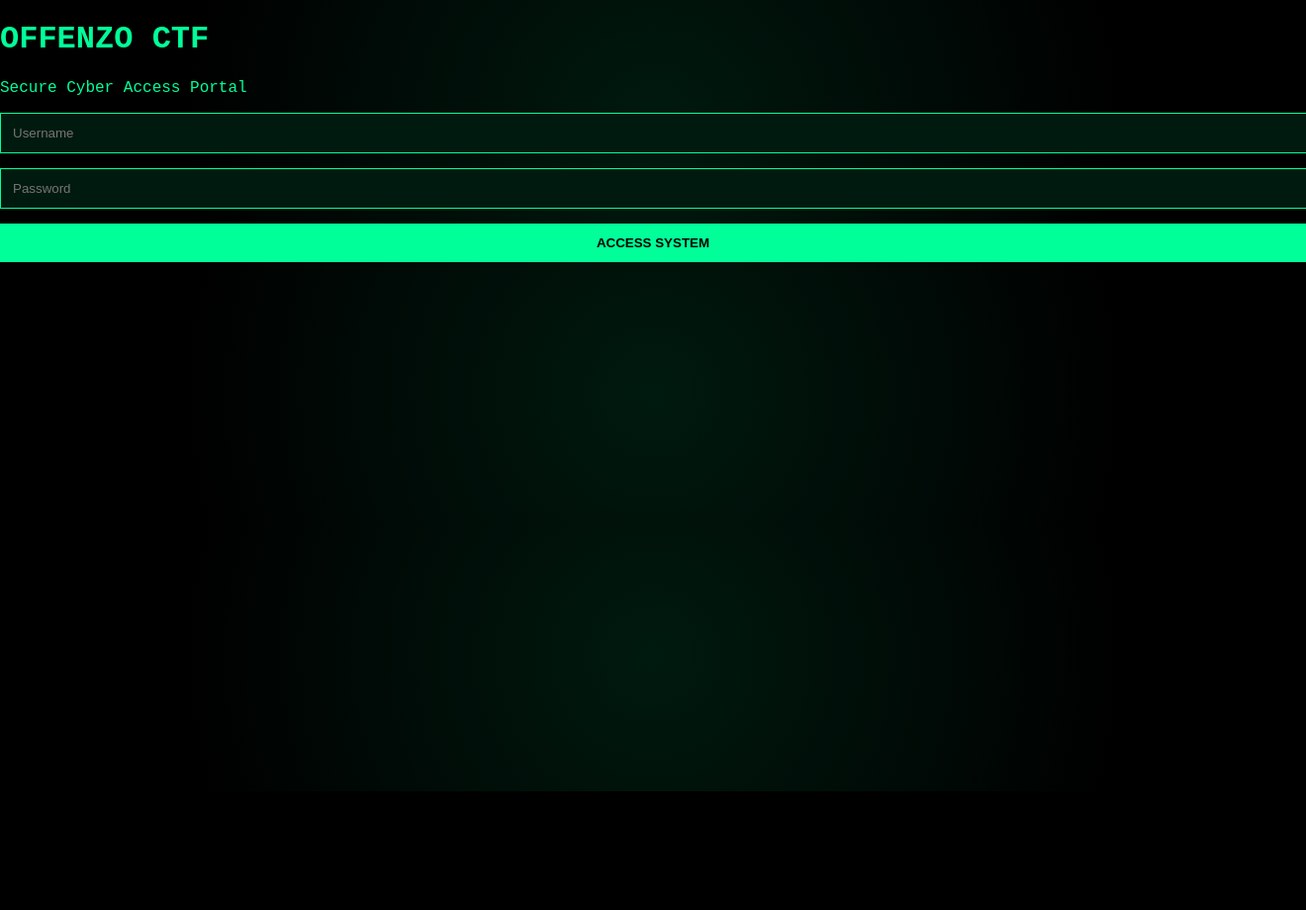
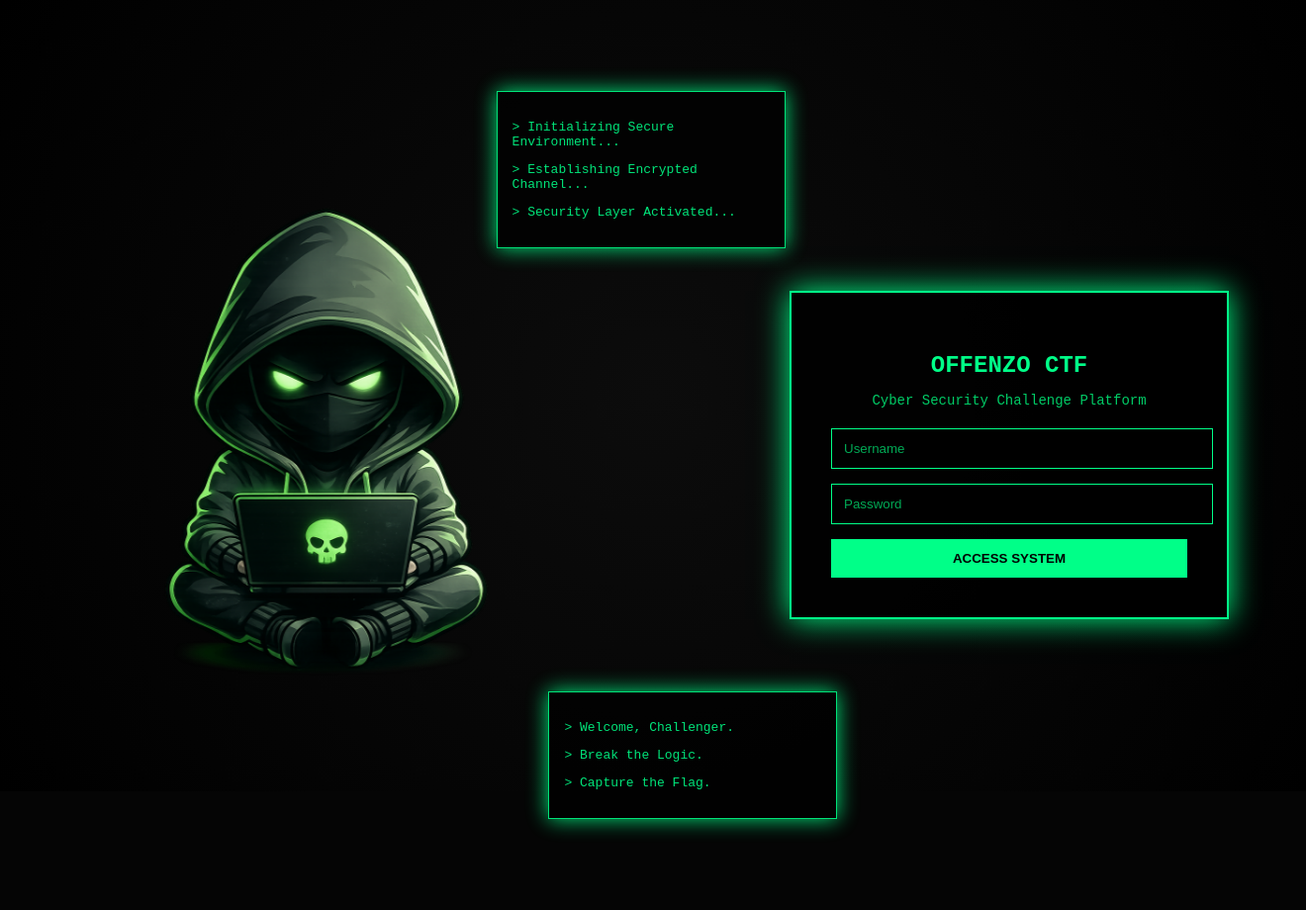
Before and after one commit to pavanmayamandiram-dotcom/ctf-web-challenge, a Flask app: template templates/login.html in a window 1320 px wide; the page is wider, and only the part inside the window is pictured. Shown: that part at 99% size. Before the commit the page ends 800 px from the top of that part, so only its background shows below. Run offline with Flask 3, Linux system fonts and the light colour scheme; the template is opened without the code that fills it, so the values that code supplies are empty.

Commit message:
Cinema design update

```diff
--- a/static/css/style.css
+++ b/static/css/style.css
@@ -1,91 +1,100 @@
+/* Reset */
 body {
     margin: 0;
+    padding: 0;
     font-family: 'Courier New', monospace;
-    background: radial-gradient(circle at center, #001a0f 0%, #000000 70%);
-    color: #00ff99;
+    background: #050505;
     overflow: hidden;
+    color: #00ff88;
 }
 
-/* Matrix canvas */
-canvas {
+/* Dark cinematic background */
+.bg-layer {
     position: fixed;
-    top: 0;
-    left: 0;
-    z-index: -1;
+    width: 100%;
+    height: 100%;
+    background: radial-gradient(circle at center, #0c0c0c 0%, #000000 100%);
+    z-index: -2;
 }
 
-/* Main layout */
-.main-container {
+/* Layout */
+.layout {
     display: flex;
     height: 100vh;
     align-items: center;
     justify-content: space-between;
-    padding: 0 8%;
+    padding: 60px;
+    position: relative;
 }
 
 /* LEFT SIDE */
-.left-section {
-    position: relative;
-}
-
-.hacker-img {
-    width: 420px;
-    opacity: 0.95;
-    filter: drop-shadow(0 0 20px #00ff88);
-}
-
-/* Speech bubble */
-.speech {
-    position: absolute;
-    top: 70px;
-    left: 260px;
-    background: rgba(0, 20, 10, 0.9);
-    border: 1px solid #00ff99;
-    padding: 15px;
-    border-radius: 10px;
-    font-size: 14px;
-    box-shadow: 0 0 15px #00ff88;
-}
-
-/* RIGHT SIDE */
-.right-section {
+.left-side {
+    width: 45%;
     display: flex;
     justify-content: center;
 }
 
+.hacker-image {
+    width: 90%;
+    max-height: 90vh;
+    object-fit: contain;
+    animation: float 6s ease-in-out infinite;
+}
+
+/* Floating animation */
+@keyframes float {
+    0% { transform: translateY(0px); }
+    50% { transform: translateY(-15px); }
+    100% { transform: translateY(0px); }
+}
+
+/* RIGHT SIDE */
+.right-side {
+    width: 40%;
+    display: flex;
+    justify-content: center;
+}
+
+/* Login Box */
 .login-box {
-    background: rgba(0, 20, 10, 0.9);
+    background: rgba(0, 0, 0, 0.85);
     padding: 40px;
-    border-radius: 12px;
+    border: 2px solid #00ff88;
     box-shadow: 0 0 30px #00ff88;
     width: 360px;
-    text-align: center;
-    backdrop-filter: blur(5px);
 }
 
-.login-box h1 {
+.login-box h2 {
+    text-align: center;
     margin-bottom: 10px;
-    font-size: 28px;
 }
 
-.login-box p {
+.subtitle {
+    text-align: center;
     font-size: 14px;
-    margin-bottom: 25px;
+    margin-bottom: 20px;
+    color: #00cc66;
 }
 
+/* Inputs */
 input {
     width: 100%;
     padding: 12px;
     margin-bottom: 15px;
-    background: #001a0f;
-    border: 1px solid #00ff99;
-    color: #00ff99;
+    background: black;
+    border: 1px solid #00ff88;
+    color: #00ff88;
 }
 
+input::placeholder {
+    color: #00aa55;
+}
+
+/* Button */
 button {
     width: 100%;
     padding: 12px;
-    background: #00ff99;
+    background: #00ff88;
     border: none;
     color: black;
     font-weight: bold;
@@ -97,84 +106,29 @@ button:hover {
     background: #00ffaa;
 }
 
-.error {
-    color: #ff4444;
-    margin-top: 10px;
-}
-/* ================= DASHBOARD ================= */
-
-.dashboard-container {
-    padding: 40px 8%;
-    position: relative;
+/* Floating cyber panels */
+.floating-panel {
+    position: absolute;
+    background: rgba(0, 0, 0, 0.8);
+    border: 1px solid #00ff88;
+    padding: 15px;
+    width: 260px;
+    font-size: 13px;
+    box-shadow: 0 0 20px #00ff88;
+    animation: flicker 3s infinite alternate;
 }
 
-.top-bar {
-    display: flex;
-    justify-content: space-between;
-    align-items: center;
-    margin-bottom: 30px;
+.panel-one {
+    top: 10%;
+    left: 38%;
 }
 
-.top-bar h1 {
-    font-size: 28px;
+.panel-two {
+    bottom: 10%;
+    left: 42%;
 }
 
-.logout-btn {
-    text-decoration: none;
-    background: #00ff99;
-    padding: 8px 15px;
-    color: black;
-    font-weight: bold;
-    border-radius: 5px;
+@keyframes flicker {
+    from { opacity: 0.85; }
+    to { opacity: 1; }
 }
-
-.logout-btn:hover {
-    background: #00ffaa;
-}
-
-.welcome {
-    margin-bottom: 25px;
-    font-size: 20px;
-}
-
-/* Challenge Grid */
-.challenge-grid {
-    display: grid;
-    grid-template-columns: repeat(auto-fit, minmax(250px, 1fr));
-    gap: 20px;
-}
-
-.challenge-card {
-    background: rgba(0, 20, 10, 0.85);
-    padding: 20px;
-    border-radius: 10px;
-    box-shadow: 0 0 15px #00ff88;
-    text-decoration: none;
-    color: #00ff99;
-    transition: 0.3s;
-}
-
-.challenge-card:hover {
-    transform: translateY(-5px);
-    box-shadow: 0 0 25px #00ffaa;
-}
-
-.challenge-card h3 {
-    margin-bottom: 10px;
-}
-
-.challenge-card span {
-    display: inline-block;
-    margin-top: 10px;
-    padding: 5px 10px;
-    font-size: 12px;
-    border-radius: 4px;
-    background: #00ff99;
-    color: black;
-}
-
-.challenge-card.locked {
-    opacity: 0.5;
-    box-shadow: none;
-    cursor: not-allowed;
-}
--- a/templates/base.html
+++ b/templates/base.html
@@ -2,21 +2,40 @@
 <html lang="en">
 <head>
     <meta charset="UTF-8">
-    <title>OFFENZO CTF</title>
-    <link rel="stylesheet" href="{{ url_for('static', filename='css/style.css') }}">
+    <title>Offenzo CTF</title>
+    <link rel="stylesheet" href="{{ url_for('static', filename='style.css') }}">
 </head>
+
 <body>
 
-    <div class="cyber-background">
-        <div class="screen screen1"></div>
-        <div class="screen screen2"></div>
-        <div class="screen screen3"></div>
-        <div class="screen screen4"></div>
-        <div class="screen screen5"></div>
-    </div>
+    <!-- Dark Background -->
+    <div class="bg-layer"></div>
 
-    <div class="main-content">
-        {% block content %}{% endblock %}
+    <div class="layout">
+
+        <!-- LEFT SIDE – Hacker -->
+        <div class="left-side">
+            <img src="{{ url_for('static', filename='images/hacker.png') }}" class="hacker-image">
+        </div>
+
+        <!-- Floating Cyber Panels -->
+        <div class="floating-panel panel-one">
+            <p>> Initializing Secure Environment...</p>
+            <p>> Establishing Encrypted Channel...</p>
+            <p>> Security Layer Activated...</p>
+        </div>
+
+        <div class="floating-panel panel-two">
+            <p>> Welcome, Challenger.</p>
+            <p>> Break the Logic.</p>
+            <p>> Capture the Flag.</p>
+        </div>
+
+        <!-- RIGHT SIDE – Login Area -->
+        <div class="right-side">
+            {% block content %}{% endblock %}
+        </div>
+
     </div>
 
 </body>
--- a/templates/login.html
+++ b/templates/login.html
@@ -2,9 +2,9 @@
 
 {% block content %}
 
-<div class="login-container">
-    <h1>OFFENZO CTF</h1>
-    <p class="subtitle">Secure Cyber Access Portal</p>
+<div class="login-box">
+    <h2>OFFENZO CTF</h2>
+    <p class="subtitle">Cyber Security Challenge Platform</p>
 
     <form method="POST">
         <input type="text" name="username" placeholder="Username" required>
```
